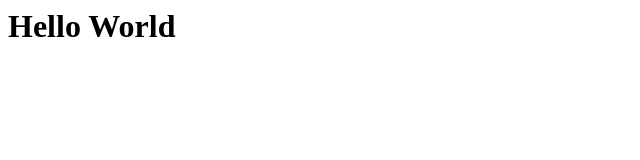
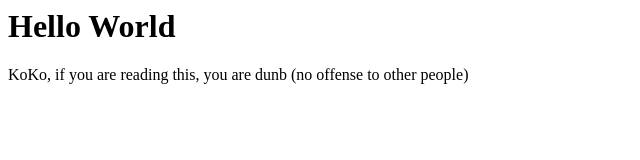
Before and after one commit to DeathReaper1109/HI, a plain HTML site: page index.html in a window 1280 px wide. Shown: the whole page, without its empty margins (0-640 px from the left). Drawn offline with Linux system fonts and the light colour scheme.

Commit message:
Update index.html

```diff
--- a/index.html
+++ b/index.html
@@ -1 +1,2 @@
 <h1> Hello World </h1>
+<p> KoKo, if you are reading this, you are dunb (no offense to other people)</p>
```
